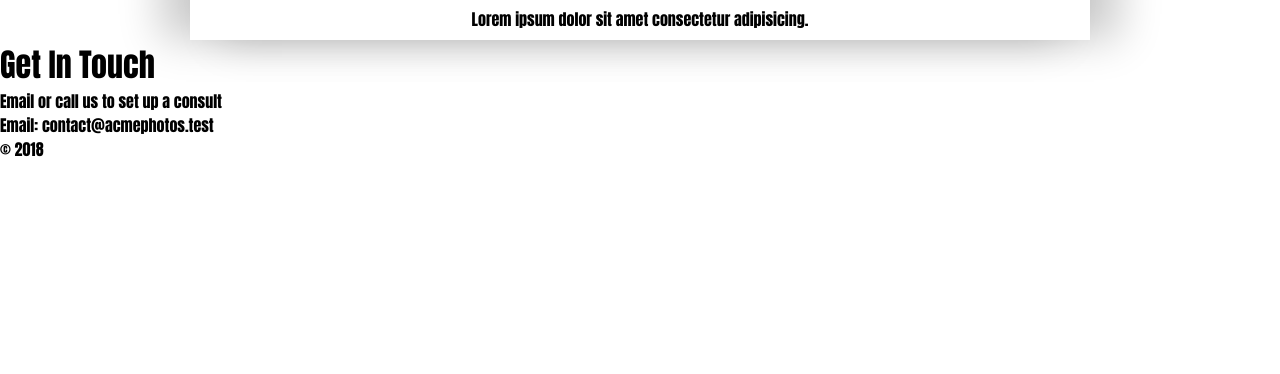
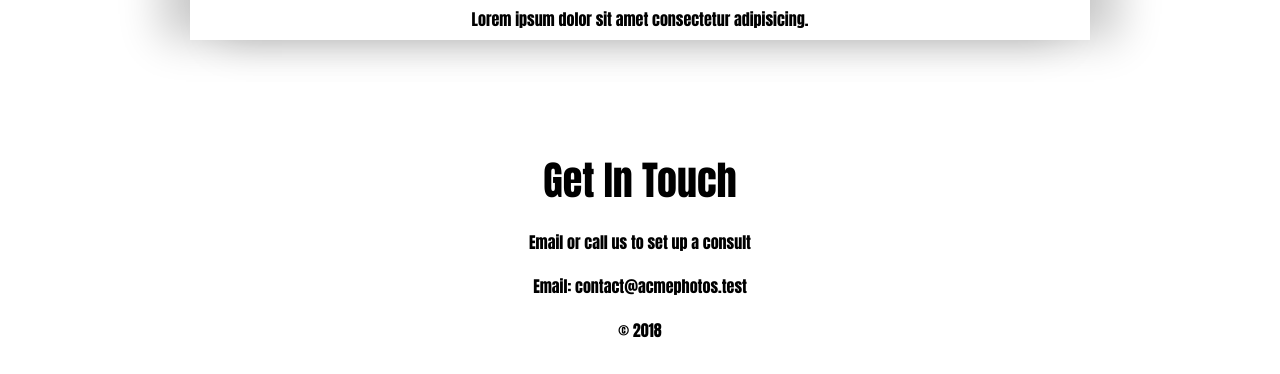
Before and after one commit to brettl1991/Exercises, a plain HTML site: page Practice/First practice/index.html in a window 1280 px wide. Shown: the part 3205-3579 px from the top of the page. Before the commit the page ends 3366 px from the top, so only its background shows below. Drawn offline with Linux system fonts and the light colour scheme.

Commit message:
Styling the footer

```diff
--- a/Practice/First practice/style.css
+++ b/Practice/First practice/style.css
@@ -14,6 +14,7 @@ main {
     margin: auto;
     box-shadow: 30px 0px 40px rgba(0,0,0,0.2),
     -30px 0px 40px rgba(0,0,0,0.2);
+    margin-bottom: 100px;
 }
 
 .landing {
@@ -103,3 +104,21 @@ main {
 .showcase__text h3 {
     margin-bottom: 10px;
 }
+
+footer {
+    display: flex;
+    flex-direction: column;
+    align-items: center;
+}
+
+footer h1 {
+    font-size: 40px;
+}
+
+footer h1,p {
+    margin: 10px;
+}
+
+footer p:last-child {
+    margin-bottom: 2em;
+}
```
